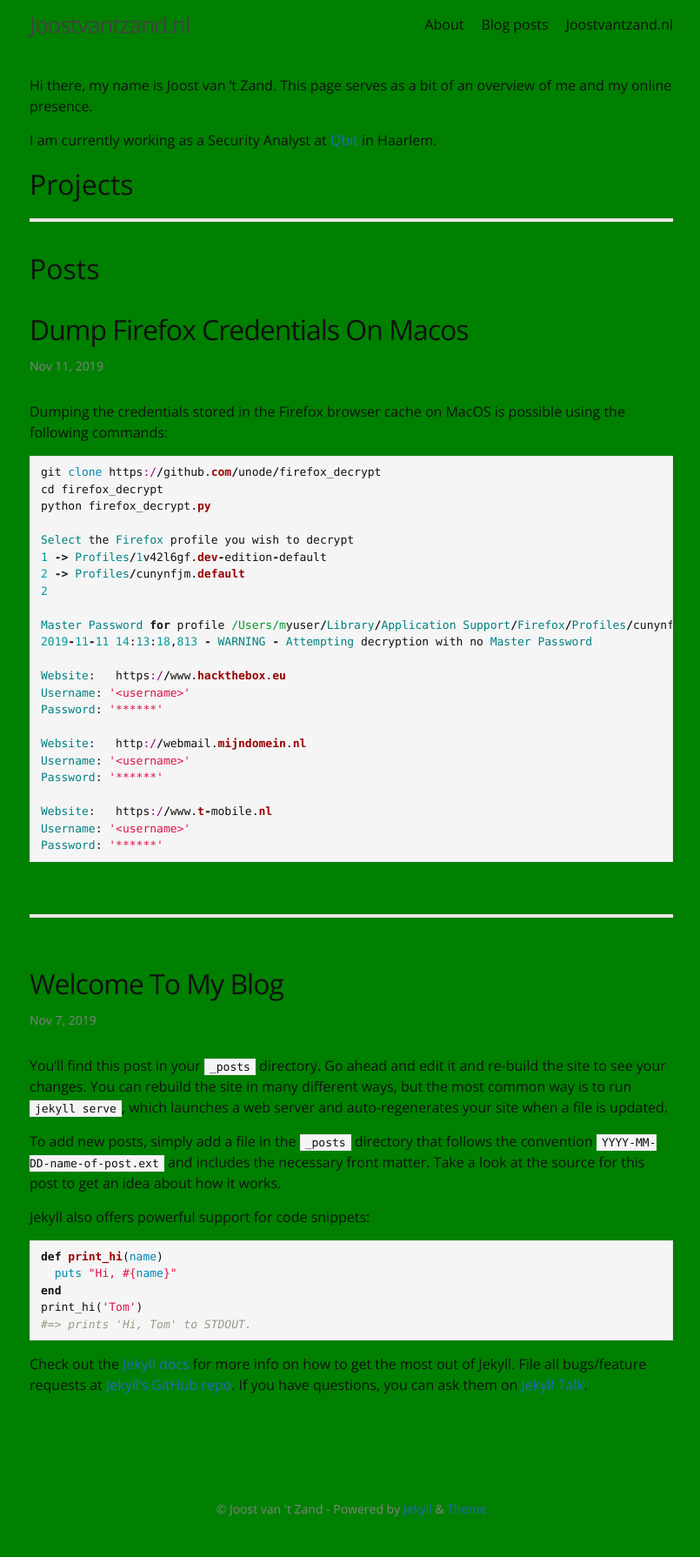
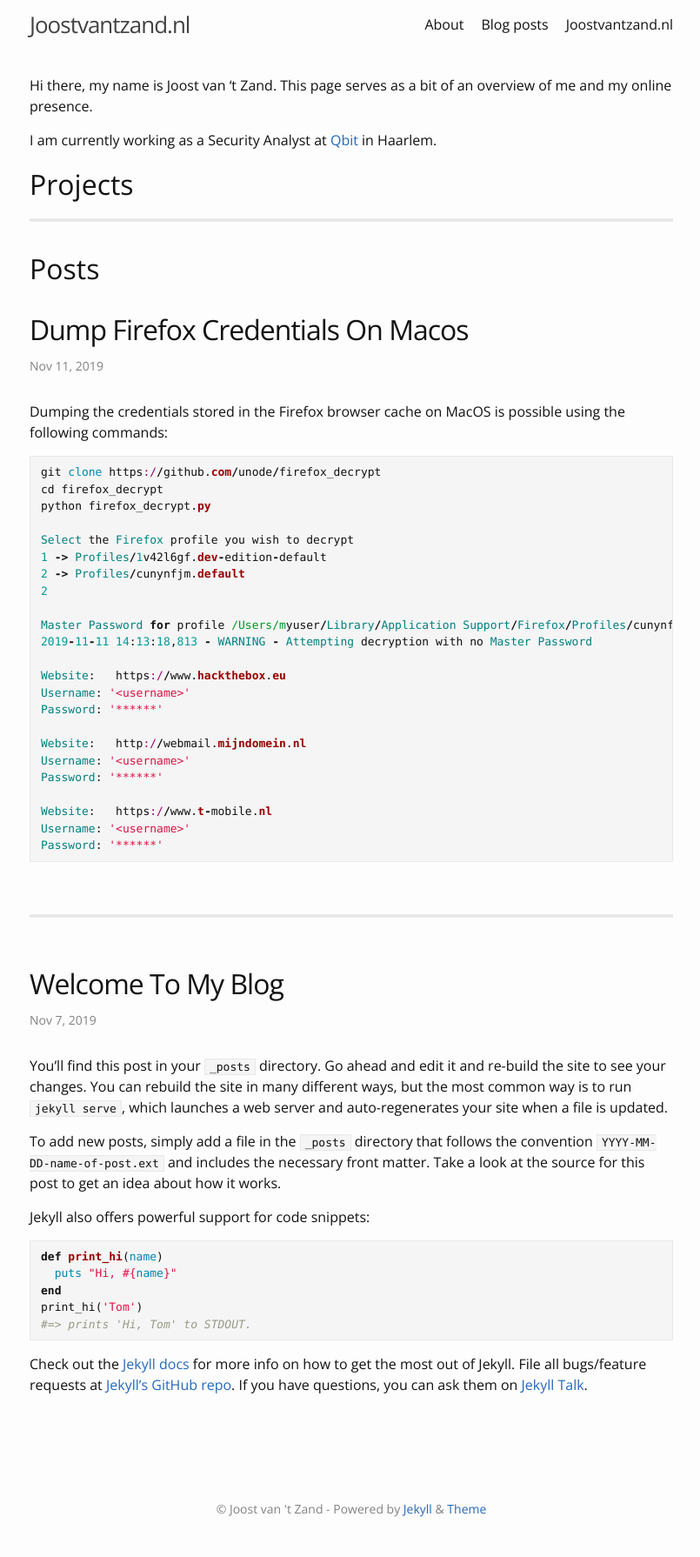
Before and after one commit to Joostvtz/joostvantzand.github.io, a Jekyll site: the page built from index.md, in a window 1280 px wide. Shown: the whole page at 87% size, without its empty margins (236-1041 px from the left). Built offline with Jekyll 4.4.1, drawn with Linux system fonts in a browser that asks for light colours.

Commit message:
Update main.scss

```diff
--- a/assets/main.scss
+++ b/assets/main.scss
@@ -15,7 +15,7 @@ $base-line-height: 1.5;
 $spacing-unit: 30px;
 
 $text-color: #111;
-$background-color: #008000;
+$background-color: #fdfdfd;
 $brand-color: #2568ba;
 
 $grey-color: #828282;
```
